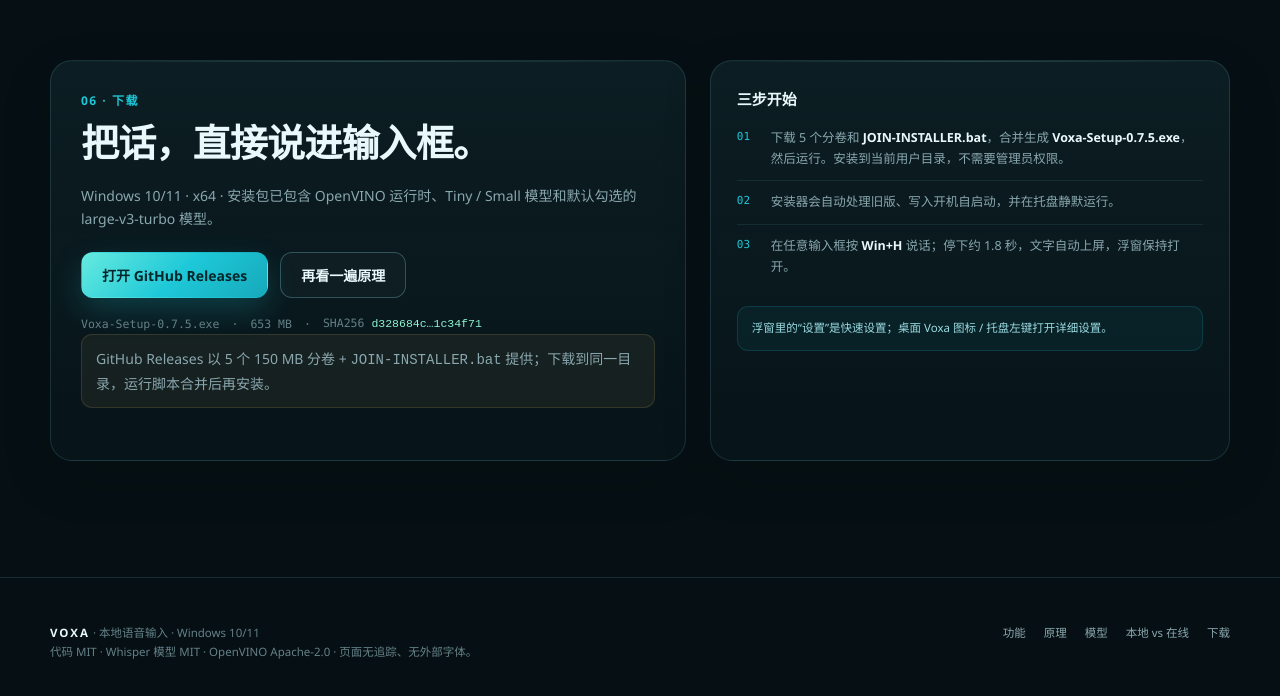
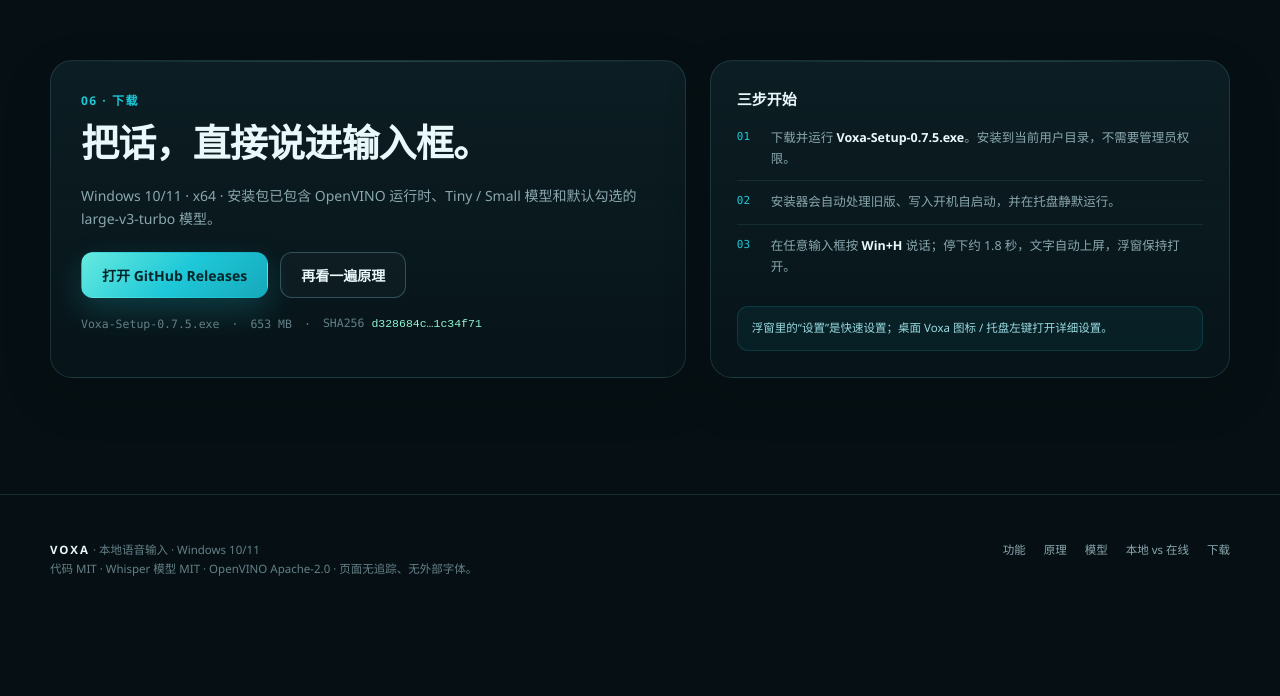
Before and after one commit to username-xusir/AI-Voice-Input, a plain HTML site: page docs/index.html in a window 1280 px wide. Shown: the part 4403-5099 px from the top of the page. After the commit the page ends 5016 px from the top, so only its background shows below. Drawn offline with Linux system fonts and the light colour scheme.

Commit message:
Switch 0.7.5 docs back to single installer download
Co-Authored-By: Claude Code <noreply@anthropic.com>

```diff
--- a/docs/index.html
+++ b/docs/index.html
@@ -702,12 +702,11 @@
             <span>·</span>
             <span>SHA256 <code>d328684c…1c34f71</code></span>
           </div>
-          <p class="note">GitHub Releases 以 5 个 150 MB 分卷 + <code>JOIN-INSTALLER.bat</code> 提供；下载到同一目录，运行脚本合并后再安装。</p>
         </div>
 
         <div class="card steps reveal delay-1">
           <h3>三步开始</h3>
-          <div class="step-row"><span class="k">01</span><p>下载 5 个分卷和 <b>JOIN-INSTALLER.bat</b>，合并生成 <b>Voxa-Setup-0.7.5.exe</b>，然后运行。安装到当前用户目录，不需要管理员权限。</p></div>
+          <div class="step-row"><span class="k">01</span><p>下载并运行 <b>Voxa-Setup-0.7.5.exe</b>。安装到当前用户目录，不需要管理员权限。</p></div>
           <div class="step-row"><span class="k">02</span><p>安装器会自动处理旧版、写入开机自启动，并在托盘静默运行。</p></div>
           <div class="step-row"><span class="k">03</span><p>在任意输入框按 <b>Win+H</b> 说话；停下约 1.8 秒，文字自动上屏，浮窗保持打开。</p></div>
           <div class="note" style="background:rgba(30,200,216,.06); border-color:rgba(30,200,216,.16); color:#9adce2;">浮窗里的“设置”是快速设置；桌面 Voxa 图标 / 托盘左键打开详细设置。</div>
```
Also changed, not shown: 3 other files.
